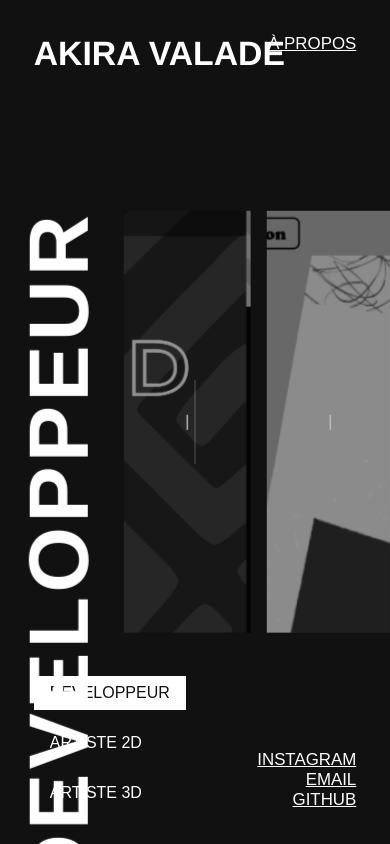
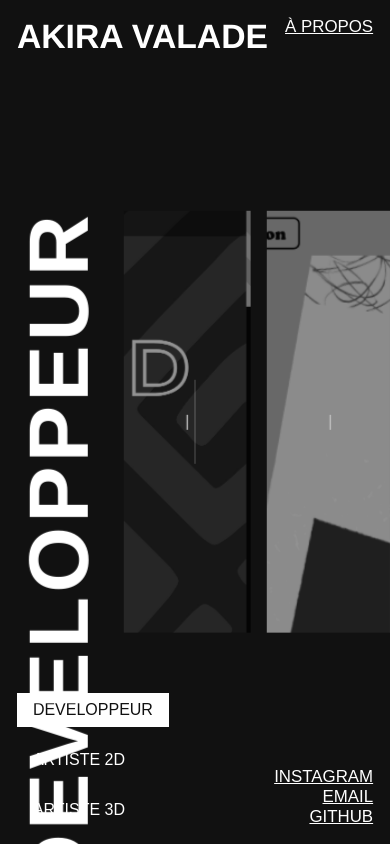
Before and after one commit to Akkibi/portfolio-v3, a React (Vite) app: page / in a window 390 px wide. Built offline with nearby package versions, Linux system fonts and the light colour scheme.

Commit message:
update layour navbar phone

```diff
--- a/src/components/LoadAboutComponent.tsx
+++ b/src/components/LoadAboutComponent.tsx
@@ -31,7 +31,7 @@ function LoadAbout({ anim }: { anim: Function }) {
           }}
         ></div>
       </div>
-      <h1 className=" text-primary relative m-0 w-max p-[4vh] font-primaryFont text-xxl uppercase">
+      <h1 className=" text-primary relative m-0 w-max p-[2vh] font-primaryFont text-xxl uppercase sm:p-[4vh]">
         <Link to={'/'}>AKIRA VALADE</Link>
       </h1>
       <div className="relative px-2 text-xl sm:px-[16vw]">
--- a/src/components/Navbar.tsx
+++ b/src/components/Navbar.tsx
@@ -17,7 +17,7 @@ const Navbar: FunctionComponent<NavbarProps> = ({
   }, [categorie])
 
   return (
-    <div className="absolute flex h-full w-full flex-row p-[4vh] transition-colors">
+    <div className="absolute flex h-full w-full flex-row p-[2vh] transition-colors sm:p-[4vh]">
       <div className="flex w-[8vh] flex-col justify-between">
         <h1
           id="nav"
@@ -30,7 +30,7 @@ const Navbar: FunctionComponent<NavbarProps> = ({
         </p>
       </div>
       <div className="justify-betweens flex w-full flex-col justify-between">
-        <div className="absolute bottom-[4vh] left-[4vh] inline-flex max-h-fit max-w-fit flex-col gap-4 md:left-1/2 md:top-[4vh] md:-translate-x-1/2 md:flex-row">
+        <div className="absolute bottom-[2vh] left-[2vh] inline-flex max-h-fit max-w-fit flex-col gap-4 md:left-1/2 md:top-[4vh] md:-translate-x-1/2 md:flex-row">
           <NavLink
             to="/"
             onClick={() => {
@@ -99,7 +99,7 @@ const Navbar: FunctionComponent<NavbarProps> = ({
           </NavLink>
         </div>
         <div
-          className=" absolute bottom-[4vh] left-1/2 mx-auto -translate-x-1/2"
+          className=" absolute bottom-[2vh] left-1/2 -translate-x-1/2 sm:bottom-[4vh]"
           id="scrollIcon"
         >
           <p className="text-primary relative m-0 animate-bounce font-secondaryFont text-xxl uppercase underline">
```
